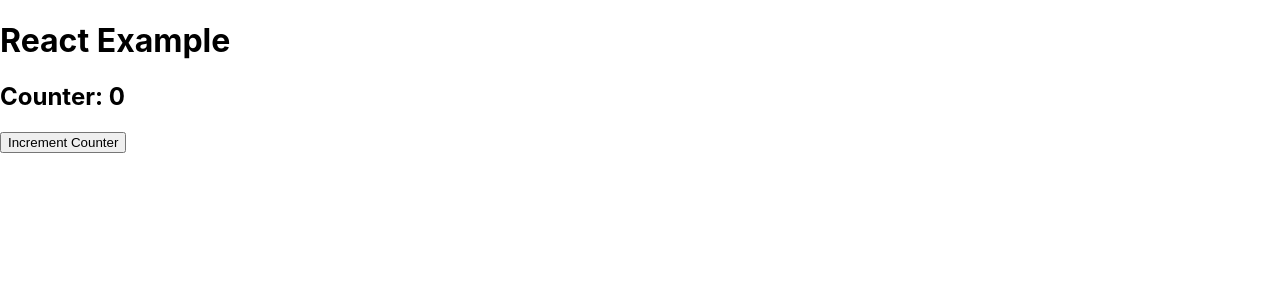
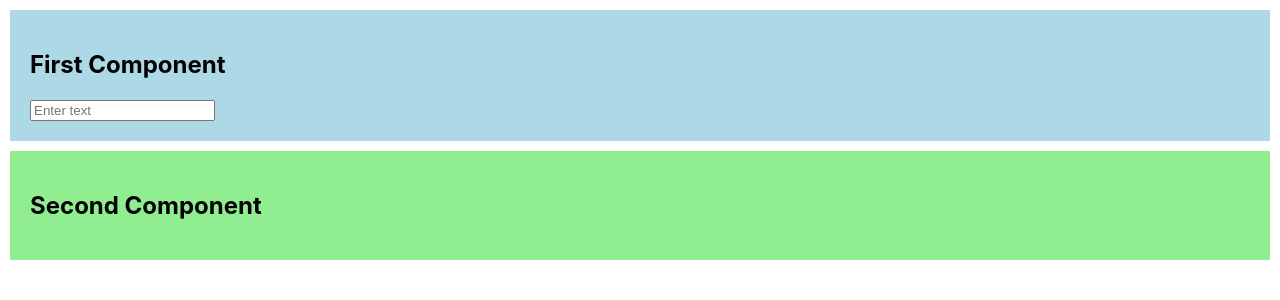
Before and after one commit to sudarshantanwer/Youtube-Tutorials, a React (Create React App) app: page / in a window 1280 px wide. Shown: the top 300 px of the page. Built offline with nearby package versions, Linux system fonts and the light colour scheme.

Commit message:
zustand state management implemented

```diff
--- a/package.json
+++ b/package.json
@@ -8,8 +8,9 @@
     "@testing-library/user-event": "^13.5.0",
     "react": "^18.2.0",
     "react-dom": "^18.2.0",
-    "react-scripts": "5.0.1",
-    "web-vitals": "^2.1.4"
+    "react-scripts": "^5.0.1",
+    "web-vitals": "^2.1.4",
+    "zustand": "^4.5.0"
   },
   "scripts": {
     "start": "react-scripts start",
--- a/src/App.js
+++ b/src/App.js
@@ -1,11 +1,16 @@
-import Counter from './Counter';
+// App.js
+import React from 'react';
 
-function App() {
+import FirstComponent from './FirstComponent';
+import SecondComponent from './SecondComponent';
+
+const App = () => {
   return (
-    <div className="App">
-       <Counter />
+    <div>
+      <FirstComponent />
+      <SecondComponent />
     </div>
   );
-}
+};
 
 export default App;
--- a/src/Counter.js
+++ /dev/null
@@ -1,20 +0,0 @@
-// src/Counter.js
-import React, { useState } from 'react';
-
-const Counter = () => {
-  const [count, setCount] = useState(0);
-
-  const handleIncrement = () => {
-    setCount(count + 1);
-  };
-
-  return (
-    <div>
-        <h1>React Example</h1>
-      <h2>Counter: {count}</h2>
-      <button onClick={handleIncrement}>Increment Counter</button>
-    </div>
-  );
-};
-
-export default Counter;
--- /dev/null
+++ b/src/FirstComponent.js
@@ -0,0 +1,21 @@
+// FirstComponent.js
+import React from 'react';
+import useStore from './store';
+
+const FirstComponent = () => {
+    const {text, setText} = useStore();
+
+    const handleChange = (e)=>{
+        setText(e.target.value);
+    }
+
+
+  return (
+    <div style={{ backgroundColor: 'lightblue', padding: '20px', margin: '10px' }}>
+      <h2>First Component</h2>
+      <input type="text" value={text} onChange={handleChange} placeholder="Enter text" />
+    </div>
+  );
+};
+
+export default FirstComponent;
--- /dev/null
+++ b/src/SecondComponent.js
@@ -0,0 +1,16 @@
+// SecondComponent.js
+import React from 'react';
+import useStore from './store';
+
+const SecondComponent = () => {
+  const {text} = useStore();
+
+  return (
+    <div style={{ backgroundColor: 'lightgreen', padding: '20px', margin: '10px' }}>
+      <h2>Second Component</h2>
+      <p> {text}</p>
+    </div>
+  );
+};
+
+export default SecondComponent;
--- /dev/null
+++ b/src/store.js
@@ -0,0 +1,10 @@
+import create from 'zustand';
+
+const useStore = create((set)=>({
+
+    text: '',
+    setText: (newText)=> set({text: newText}),
+
+}));
+
+export default useStore;
```
Also changed, not shown: 2 other files (tests, documents, lock files or other folders).
